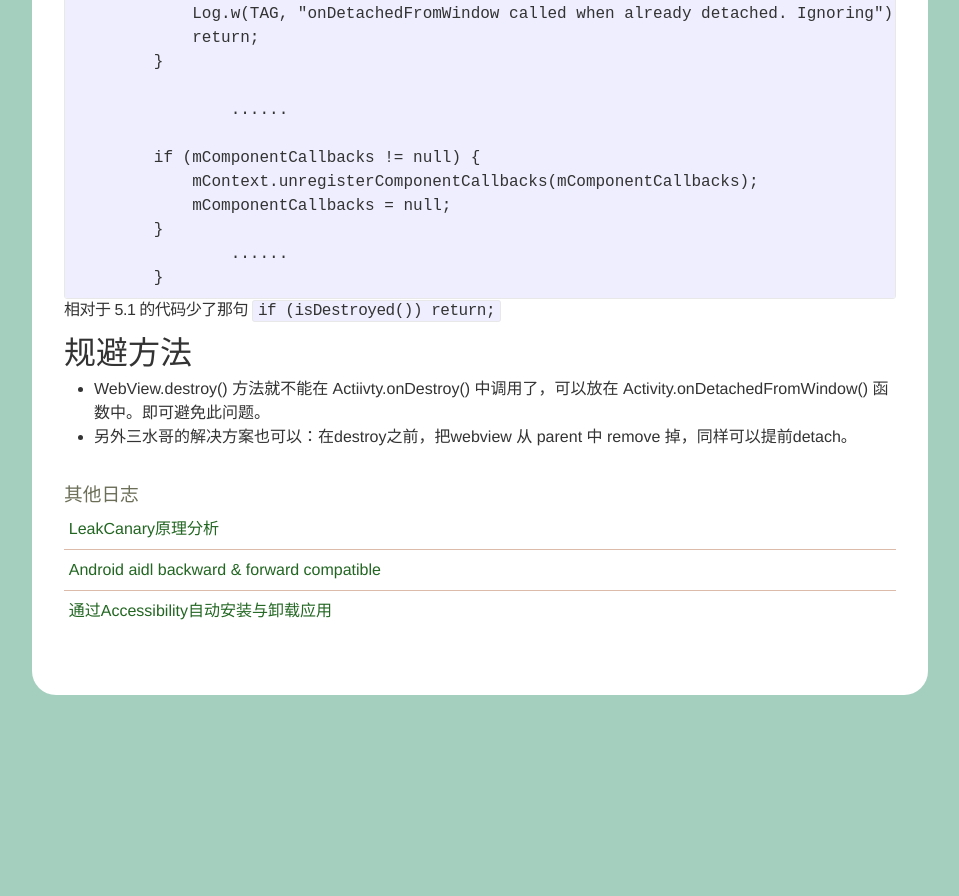
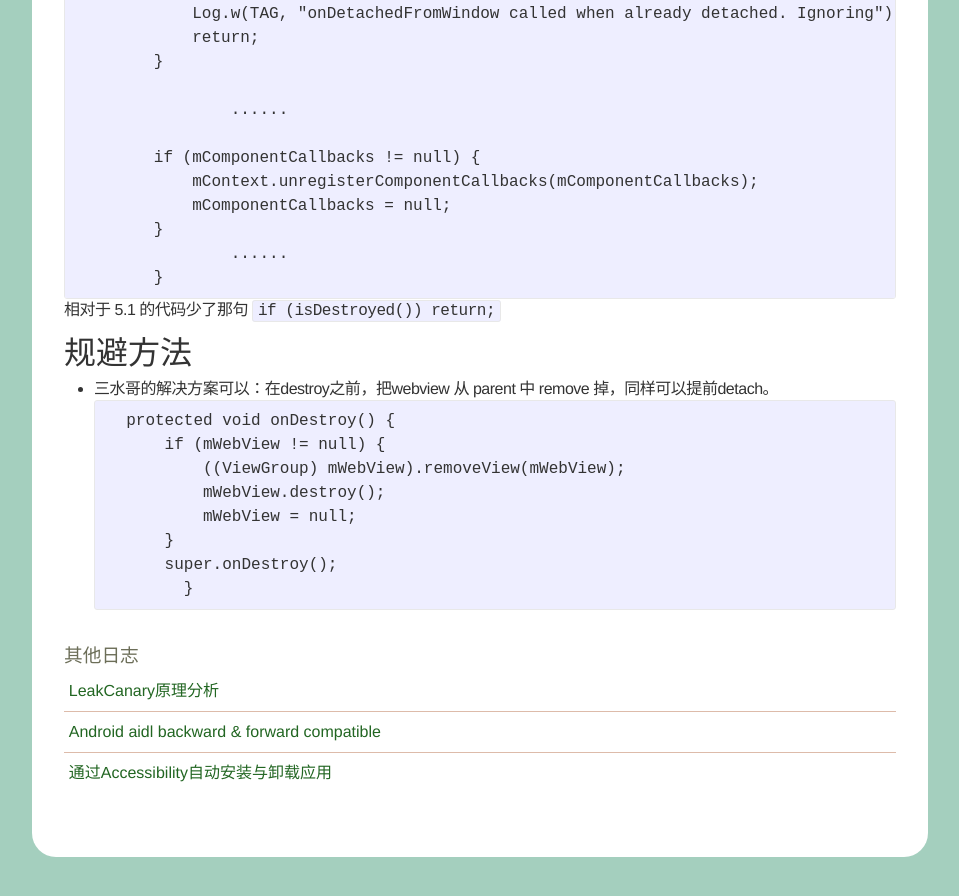
Before and after one commit to coolpers/coolpers.github.io, a Jekyll site: the page built from _posts/2015-07-16-android-5.1-webview-memory-leak.md, in a window 1280 px wide and 900 px high, scrolled down 2152 px. Shown: the top 896 px of the window, without its empty margins (160-1119 px from the left). Built offline with Jekyll 4.4.1, drawn with Linux system fonts in a browser that asks for light colours; nearby versions of some CDN libraries; comment, search, counter and statistics services are not loaded; before the commit the page ends 2890 px from its top, so only the background shows below that.

Commit message:
modify webview mem leak

```diff
--- a/_posts/2015-07-16-android-5.1-webview-memory-leak.md
+++ b/_posts/2015-07-16-android-5.1-webview-memory-leak.md
@@ -119,5 +119,13 @@ GC roots 如下:
 
 # 规避方法 #
 
-- WebView.destroy() 方法就不能在 Actiivty.onDestroy() 中调用了，可以放在 Activity.onDetachedFromWindow() 函数中。即可避免此问题。
-- 另外三水哥的解决方案也可以：在destroy之前，把webview 从 parent 中 remove 掉，同样可以提前detach。
+- 三水哥的解决方案可以：在destroy之前，把webview 从 parent 中 remove 掉，同样可以提前detach。
+
+	    protected void onDestroy() {
+	        if (mWebView != null) {
+	            ((ViewGroup) mWebView).removeView(mWebView);
+	            mWebView.destroy();
+	            mWebView = null;
+	        }
+	        super.onDestroy();
+    	}
```
